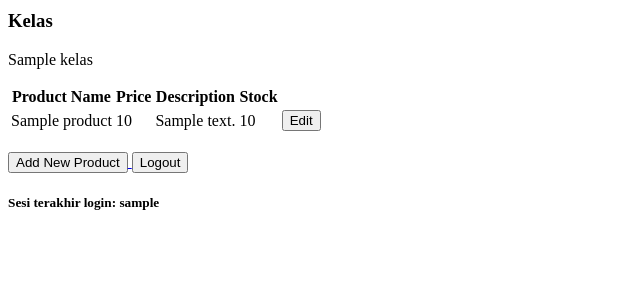
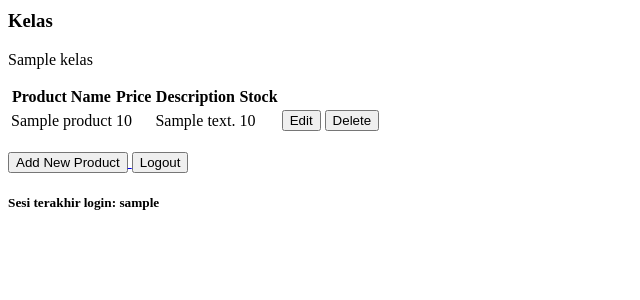
Before and after one commit to MHibriziF/easy-shop, a Django app: template main/templates/main.html in a window 1280 px wide. Shown: the part 147-447 px from the top of the page, without its empty margins (0-640 px from the left). Run offline with Django 5.2, Linux system fonts and the light colour scheme; tables that the repository leaves empty hold one stand-in row (values such as "Sample post"); the template is opened without the code that fills it: values that come from a table or form of the project are taken from there, most other values are stand-ins (such as "Sample title", 1, 10 or a date in 2020).

Commit message:
Add: delete product functionality

```diff
--- a/main/templates/main.html
+++ b/main/templates/main.html
@@ -30,6 +30,13 @@
               </button>
           </a>
         </td>
+        <td>
+          <a href="{% url 'main:delete_product' product.pk %}">
+              <button>
+                  Delete
+              </button>
+          </a>
+        </td>
       </tr>
     {% endfor %}
   </table>
--- a/main/urls.py
+++ b/main/urls.py
@@ -7,6 +7,7 @@ urlpatterns = [
     path('', show_main, name='show_main'),
     path('create-product-entry', create_product_entry, name='create_product_entry'),
     path('edit-product/<uuid:id>', edit_product, name='edit_product'),
+    path('delete/<uuid:id>', delete_product, name='delete_product'),
     path('xml/', show_xml, name='show_xml'),
     path('json/', show_json, name='show_json'),
     path('xml/<str:id>/', show_xml_by_id, name='show_xml_by_id'),
--- a/main/views.py
+++ b/main/views.py
@@ -83,6 +83,11 @@ def edit_product(request, id):
     context = {'form': form}
     return render(request, "edit_product.html", context)
 
+def delete_product(request, id):
+    product = Product.objects.get(pk=id)
+    product.delete()
+    return HttpResponseRedirect(reverse('main:show_main'))
+
 def show_xml(request):
     data = Product.objects.all()
     return HttpResponse(serializers.serialize("xml", data), content_type="application/xml")
```
